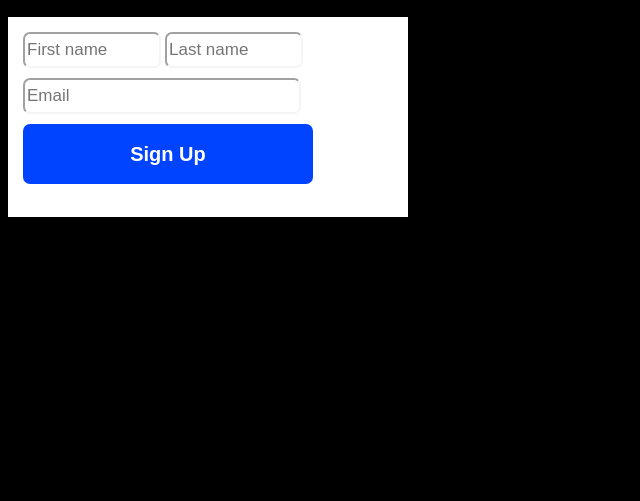
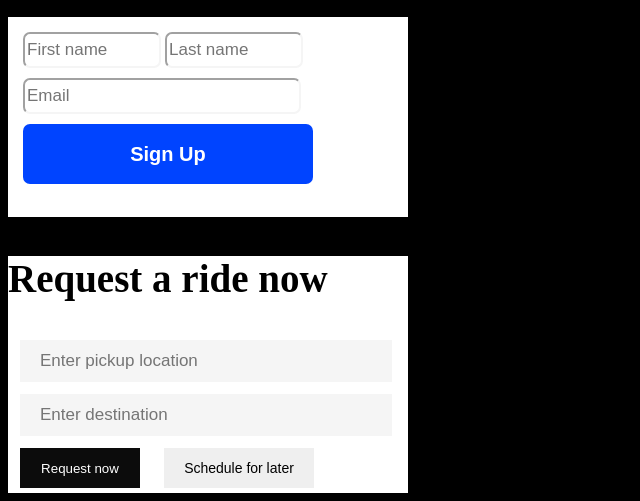
Before and after one commit to uwinezagloria/HTML-CSS, a plain HTML site: page into-to-html/displayblocks.exercise.html in a window 1280 px wide. Shown: the part 336-837 px from the top of the page, without its empty margins (0-640 px from the left). Before the commit the page ends 800 px from the top, so only its background shows below. Drawn offline with Linux system fonts and the light colour scheme.

Commit message:
display blocks,css buttons,margin,padding

```diff
--- a/into-to-html/displayblocks.exercise.css
+++ b/into-to-html/displayblocks.exercise.css
@@ -46,19 +46,22 @@ body {
     display: inline-block;
     vertical-align: middle;
 }
-.search-form{
+
+.search-form {
     background-color: white;
     width: 500px;
     margin: 20px;
-    height:150px;
+    height: 150px;
 }
-.logo{
+
+.logo {
     display: block;
     margin-left: 200px;
-    width:200px;
+    width: 200px;
 }
-.search-url{
-    width:450px;
+
+.search-url {
+    width: 450px;
     height: 30px;
     margin-left: 20px;
     border-radius: 20px;
@@ -66,32 +69,37 @@ body {
     border-color: rgb(245, 245, 245);
     font-size: 17px;
 }
-.signup{
+
+.signup {
     background-color: white;
     width: 400px;
-    height:200px;
+    height: 200px;
 }
-.signup-form{
+
+.signup-form {
     padding: 15px;
 }
-.f-name{
+
+.f-name {
     width: 130px;
     height: 30px;
     border-radius: 7px;
     border-color: whitesmoke;
     font-size: 17px;
 }
-.l-name{
+
+.l-name {
     width: 130px;
     height: 30px;
     border-radius: 7px;
     border-color: whitesmoke;
     font-size: 17px;
 }
-.signup-button{
+
+.signup-button {
     display: block;
     margin-top: 10px;
-    width:290px;
+    width: 290px;
     height: 60px;
     border-radius: 7px;
     background-color: rgb(0, 68, 255);
@@ -100,7 +108,8 @@ body {
     font-weight: bolder;
     color: white;
 }
-.eml{
+
+.eml {
     display: block;
     width: 270px;
     margin-top: 10px;
@@ -111,3 +120,50 @@ body {
 
 
 }
+
+.ride {
+    background-color: white;
+    width: 400px;
+}
+
+.request-paragraph {
+    font-size: 39px;
+    font-family: inherit;
+    font-weight: 550;
+}
+
+.pickup,
+.destination {
+    width: 350px;
+    height: 40px;
+    font-size: 17px;
+    background-color: whitesmoke;
+    border-style: none;
+    margin-left: 12px;
+    padding-left: 20px;
+    margin-bottom: 12px;
+}
+
+.ride-button {
+    margin-top: -5px;
+
+    height: 50px;
+}
+
+.request-button {
+    height: 40px;
+    background-color: rgba(0, 0, 0, 0.952);
+    color: white;
+    margin-top: 5px;
+    margin-right: 20px;
+    width: 120px;
+    margin-left: 12px;
+    border-style: none;
+}
+
+.schedule-button {
+    width: 150px;
+    height: 40px;
+    border-style: none;
+    font-size: 14px;
+}
--- a/into-to-html/displayblocks.exercise.html
+++ b/into-to-html/displayblocks.exercise.html
@@ -6,6 +6,7 @@
     <meta name="viewport" content="width=device-width, initial-scale=1.0">
     <title>Display block and inline practice</title>
     <link rel="stylesheet" href="displayblocks.exercise.css">
+
 </head>
 
 <body>
@@ -33,10 +34,21 @@
     <div class="signup">
         <div class="signup-form">
             <input class="f-name" type="text" placeholder="First name">
-        <input  class="l-name" type="text" placeholder="Last name">
+            <input class="l-name" type="text" placeholder="Last name">
             <input class="eml" type="text" placeholder="Email">
             <button class="signup-button">Sign Up</button>
         </div>
     </div>
+    <!--Uber request-a-ride form-->
+    <div class="ride">
+        <p class="request-paragraph">Request a ride now </p>
+        <input class="pickup" type="text" placeholder="Enter pickup location">
+        <input class="destination" type="text" placeholder="Enter destination">
+        <div class="ride-button">
+            <button class="request-button">Request now</button>
+            <button class="schedule-button"> Schedule for later</button>
+        </div>
+    </div>
 </body>
+
 </html>
```
Lines whose indentation alone changed are shown as unchanged.
